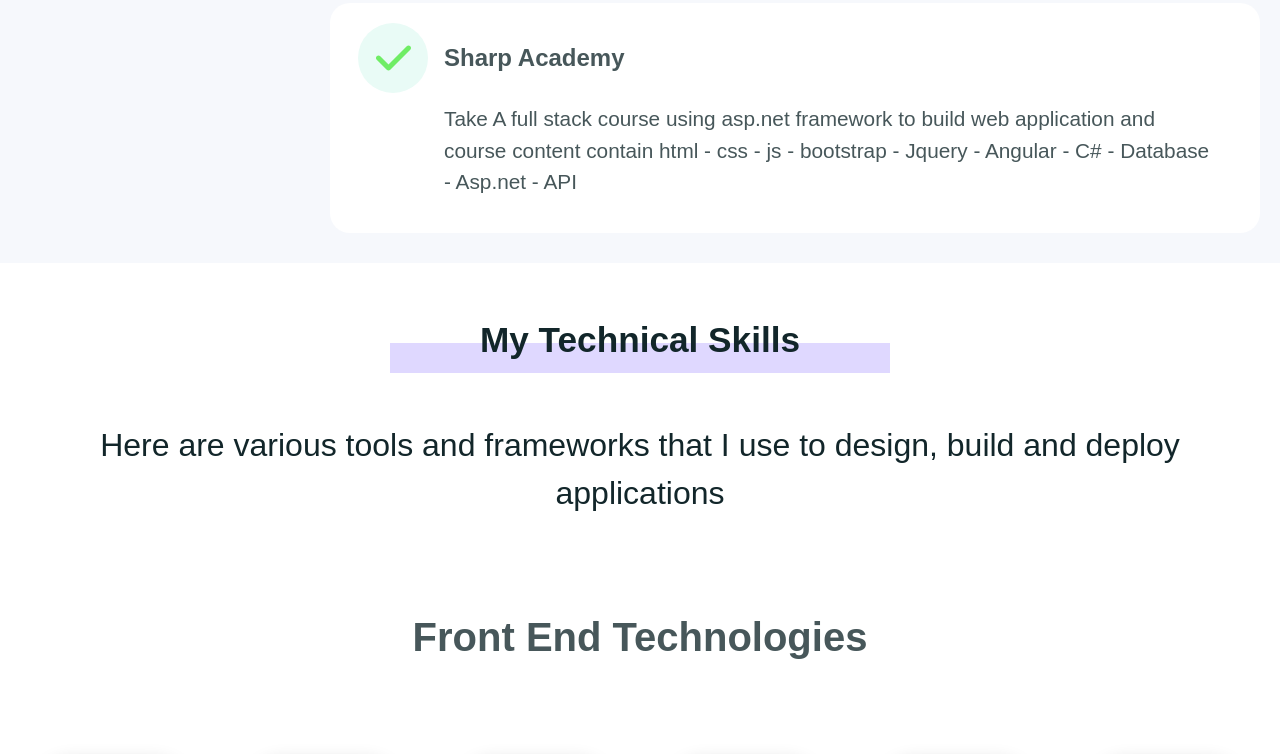
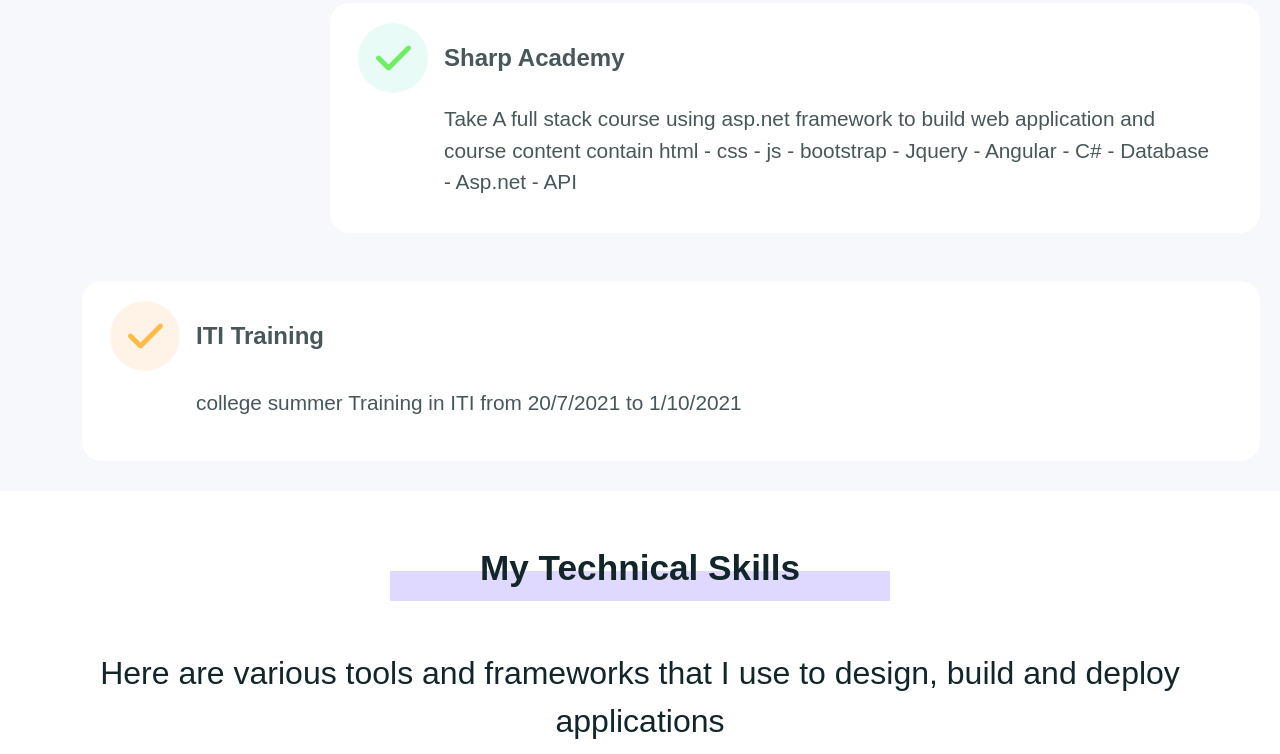
Before and after one commit to mohamedkhamismoka/Profile, a website: page index.html in a window 1280 px wide. Shown: the part 1796-2550 px from the top of the page. Drawn offline with Linux system fonts and the light colour scheme.

Commit message:
last-publish

```diff
--- a/css/index.css
+++ b/css/index.css
@@ -301,7 +301,7 @@
         width: 120px;
         background-color: var(--original-color);
         height: 5px;
-        margin-left: 1rem;
+        margin-left: 0.3rem;
     }
 
     h2 {
--- a/index.html
+++ b/index.html
@@ -304,7 +304,42 @@
 
                 </div>
 
+                <div class="col-12 wow slideInLeft mt-5 ">
 
+                    <div class="education-card d-flex justify-content-between align-items-start ">
+                        <div class="container-fluid ">
+
+                            <div class="row ">
+                                <div class=" col-12 d-flex justify-content-start align-items-center ">
+                                    <div class="col-1 check ">
+                                        <i class="fa-solid fa-check "></i>
+
+                                    </div>
+
+                                    <div class="col-11 ">
+                                        <p class="mb-0 mx-3 title ">ITI Training</p>
+                                    </div>
+                                </div>
+
+                                <div class="col-12 d-flex justify-content-start align-items-center ">
+                                    <div class="col-1 check hide " style="visibility: hidden; ">
+                                        <i class="fa-solid fa-check "></i>
+
+                                    </div>
+                                    <div class="col-11 ">
+                                        <p class="info mx-3 ">college summer Training in ITI from 20/7/2021 to 1/10/2021 </p>
+
+                                    </div>
+
+                                </div>
+                            </div>
+                        </div>
+
+
+                    </div>
+
+
+                </div>
 
             </div>
         </div>
```
Also changed, not shown: README.md.
